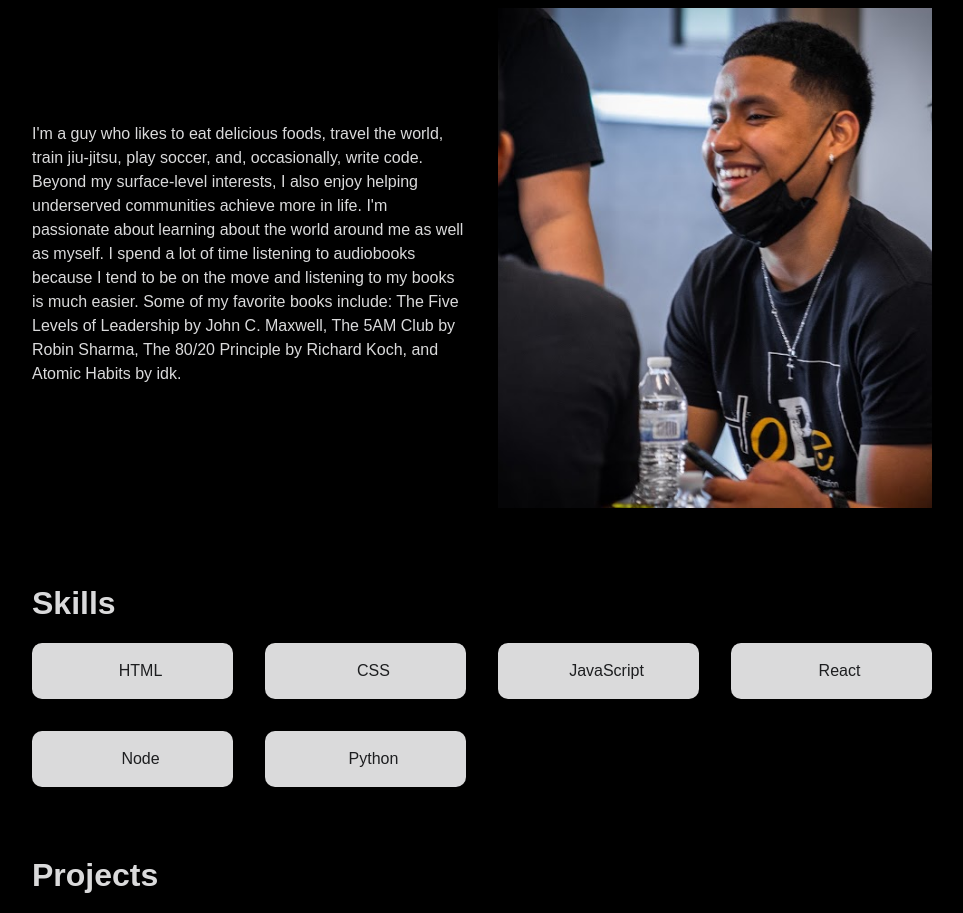
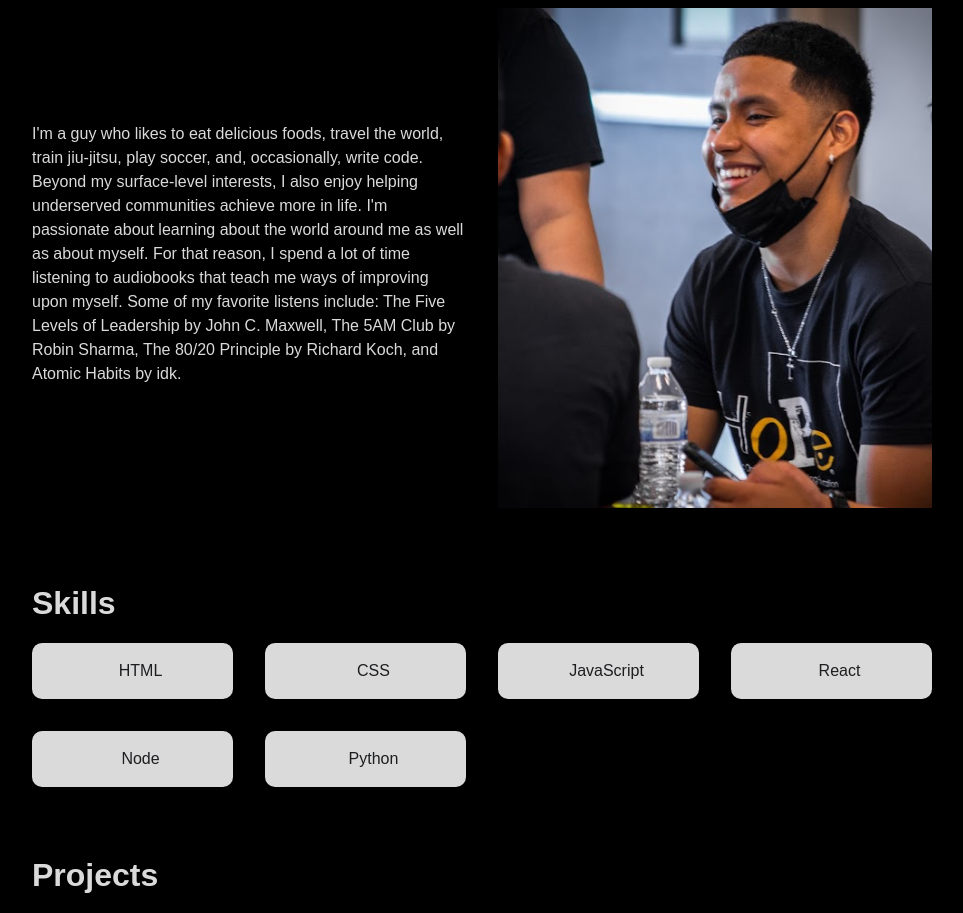
Before and after one commit to ivantlaseca/ivantlaseca.github.io, a Next.js app: page / in a window 1280 px wide. Shown: the part 880-1793 px from the top of the page, without its empty margins (158-1121 px from the left). Built offline with nearby package versions, Linux system fonts and the light colour scheme.

Commit message:
Rewrite about me

```diff
--- a/src/app/components/About.jsx
+++ b/src/app/components/About.jsx
@@ -11,9 +11,9 @@ const About = () => {
           <p>
             I'm a guy who likes to eat delicious foods, travel the world, train jiu-jitsu, play soccer, and, occasionally, write code.
             Beyond my surface-level interests, I also enjoy helping underserved communities achieve more in life. I'm passionate about learning
-            about the world around me as well as myself. I spend a lot of time listening to audiobooks because I tend to be on the move and listening
-            to my books is much easier. Some of my favorite books include: The Five Levels of Leadership by John C. Maxwell, The 5AM Club by Robin Sharma, The 80/20 Principle
-            by Richard Koch, and Atomic Habits by idk.
+            about the world around me as well as about myself. For that reason, I spend a lot of time listening to audiobooks that teach me ways of
+            improving upon myself. Some of my favorite listens include: The Five Levels of Leadership by John C. Maxwell, The 5AM Club by Robin Sharma,
+            The 80/20 Principle by Richard Koch, and Atomic Habits by idk.
           </p>
           {/* <p>
             As a first-generation American and passionate software engineer, I thrive at the intersection of technology,
```
